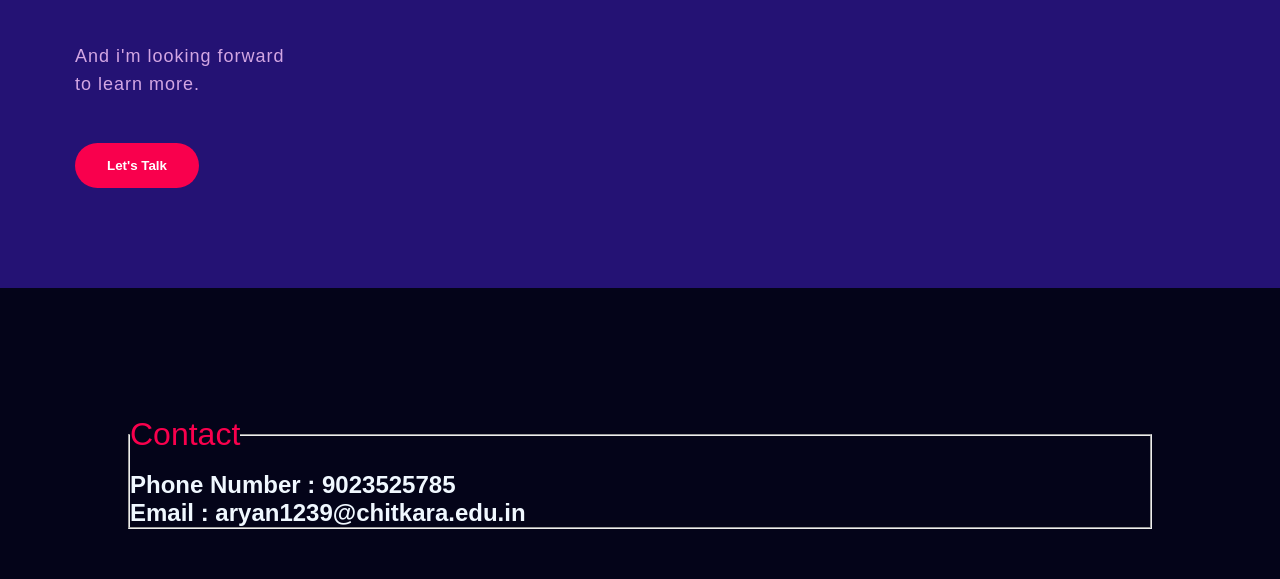
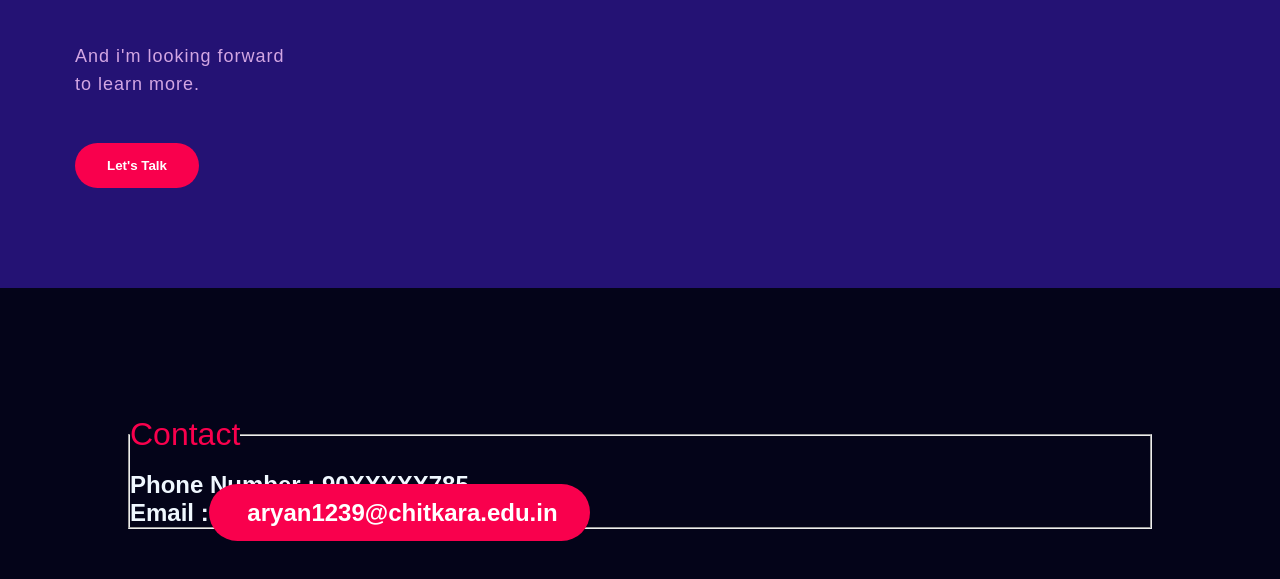
Before and after one commit to AryanSharma001/Aryanportfolio, a plain HTML site: page index.html in a window 1280 px wide. Shown: the part 1469-2048 px from the top of the page. Drawn offline with Linux system fonts and the light colour scheme.

Commit message:
First commit now

```diff
--- a/index.html
+++ b/index.html
@@ -77,8 +77,8 @@
         <legend>
              Contact
         </legend><br>
-        <h2> Phone Number : 9023525785</h2>
-        <h2> Email : aryan1239@chitkara.edu.in</h2>
+        <h2> Phone Number : 90XXXXX785</h2>
+        <h2> Email :<a href="mailto:aryan1239@chitkara.edu.in"> aryan1239@chitkara.edu.in </a></h2>
     </fieldset>
 
 
```
